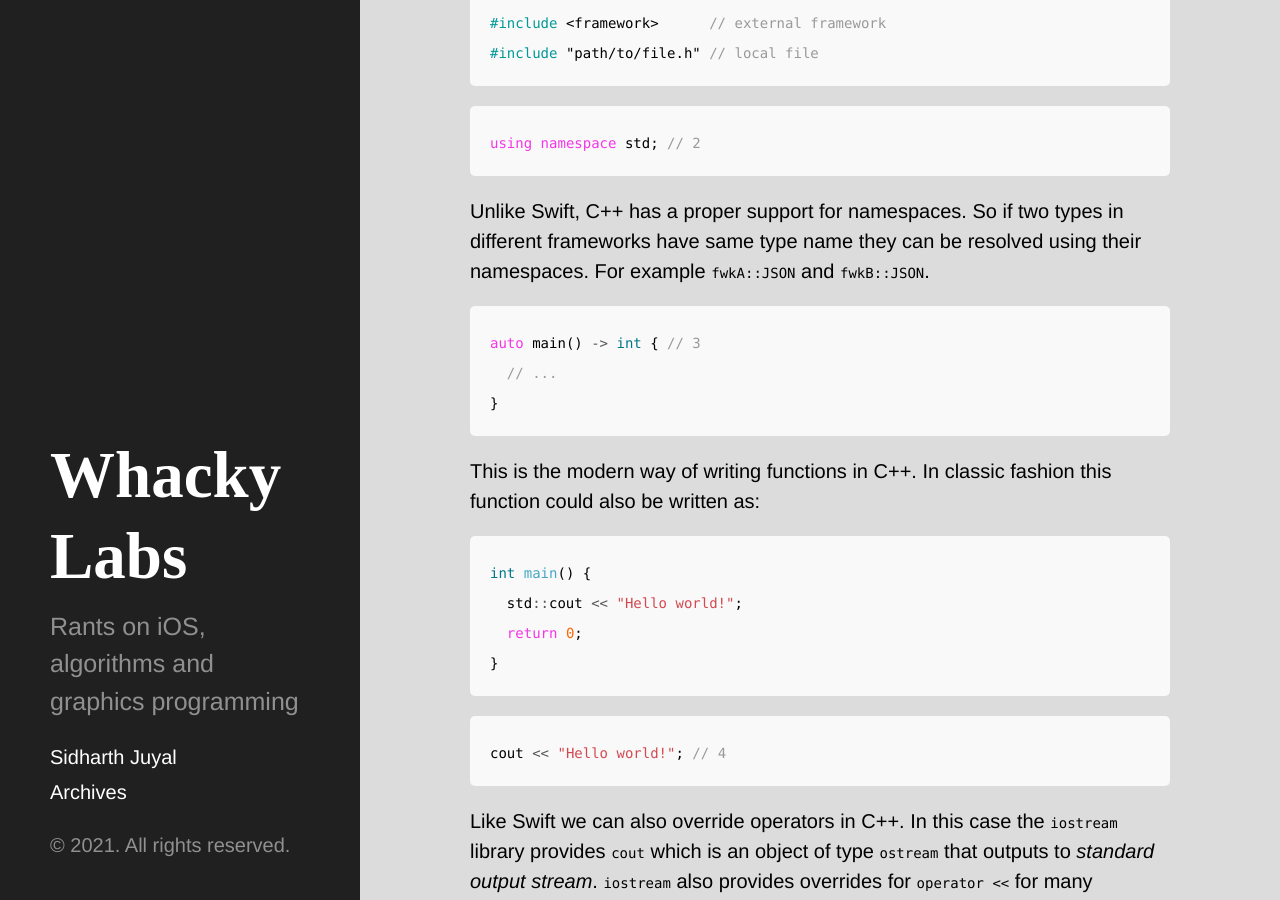
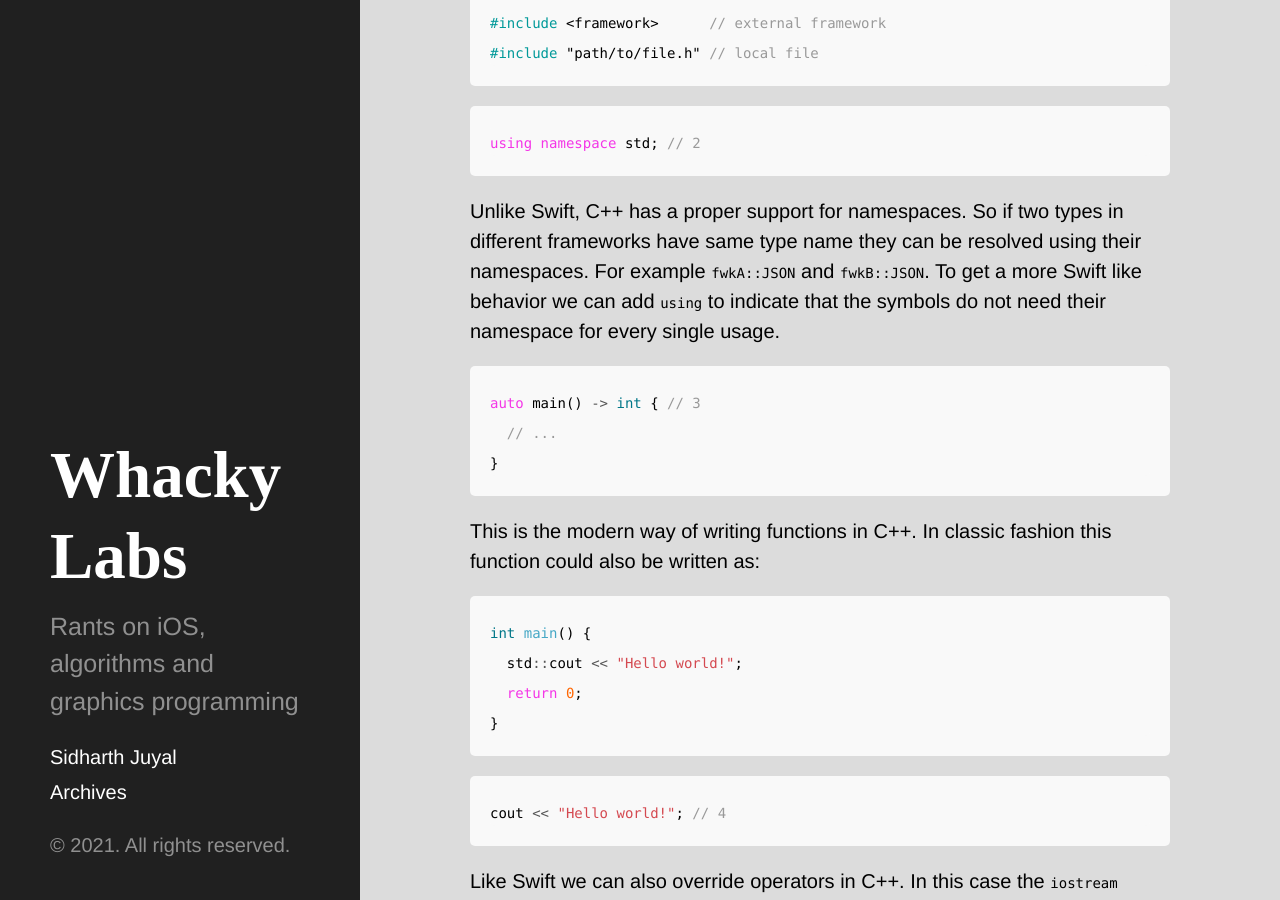
Before and after one commit to chunkyguy/chunkyguy.github.io, a Jekyll site: the page built from _posts/2021-01-03-cpp-for-swift-devs.md, in a window 1280 px wide and 900 px high, scrolled down 854 px. Built offline with Jekyll 4.4.1, drawn with Linux system fonts in a browser that asks for light colours.

Commit message:
Add info about using

````diff
--- a/_posts/2021-01-03-cpp-for-swift-devs.md
+++ b/_posts/2021-01-03-cpp-for-swift-devs.md
@@ -33,7 +33,7 @@
 using namespace std; // 2
 ```
 
-Unlike Swift, C++ has a proper support for namespaces. So if two types in different frameworks have same type name they can be resolved using their namespaces. For example `fwkA::JSON` and `fwkB::JSON`.
+Unlike Swift, C++ has a proper support for namespaces. So if two types in different frameworks have same type name they can be resolved using their namespaces. For example `fwkA::JSON` and `fwkB::JSON`. To get a more Swift like behavior we can add `using` to indicate that the symbols do not need their namespace for every single usage.
 
 ```cpp
 auto main() -> int { // 3
````
